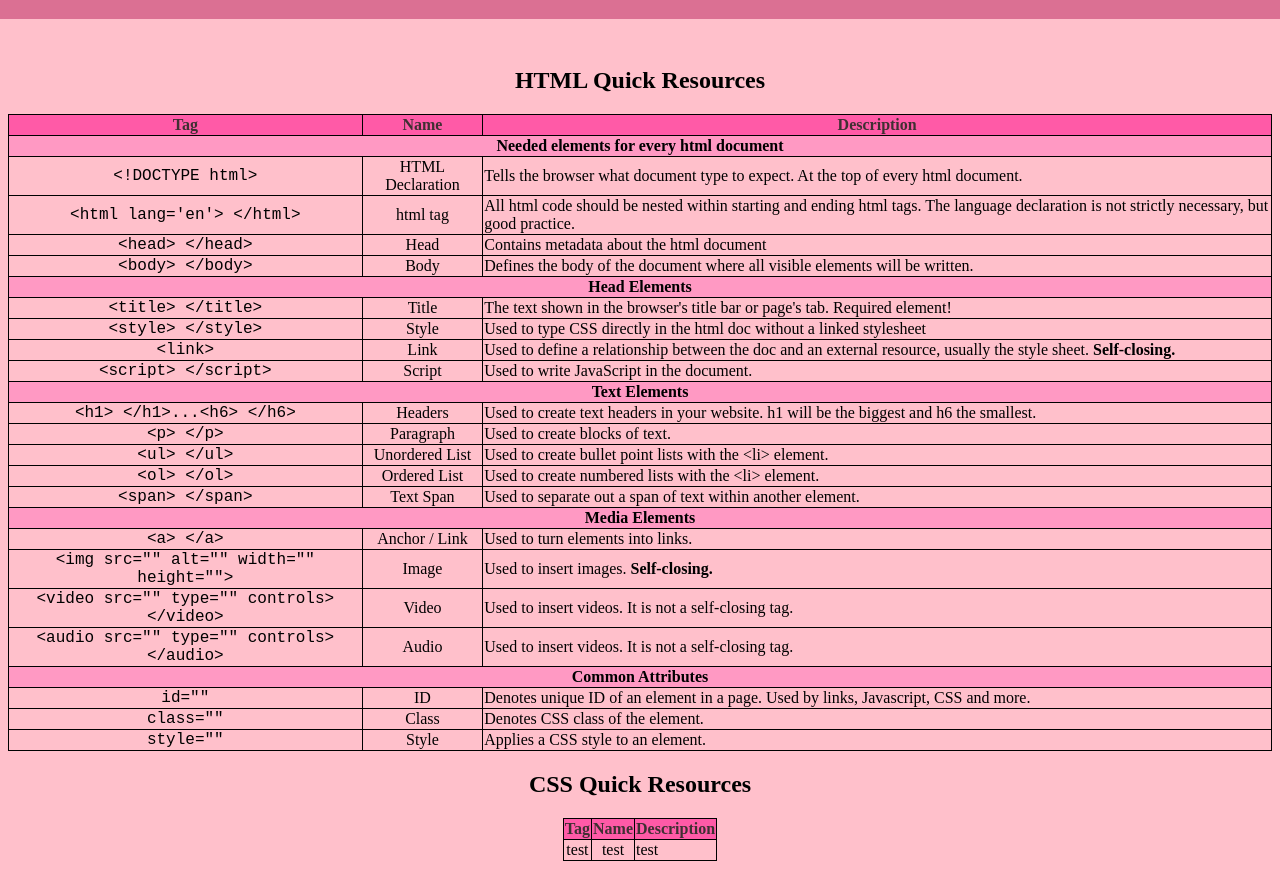
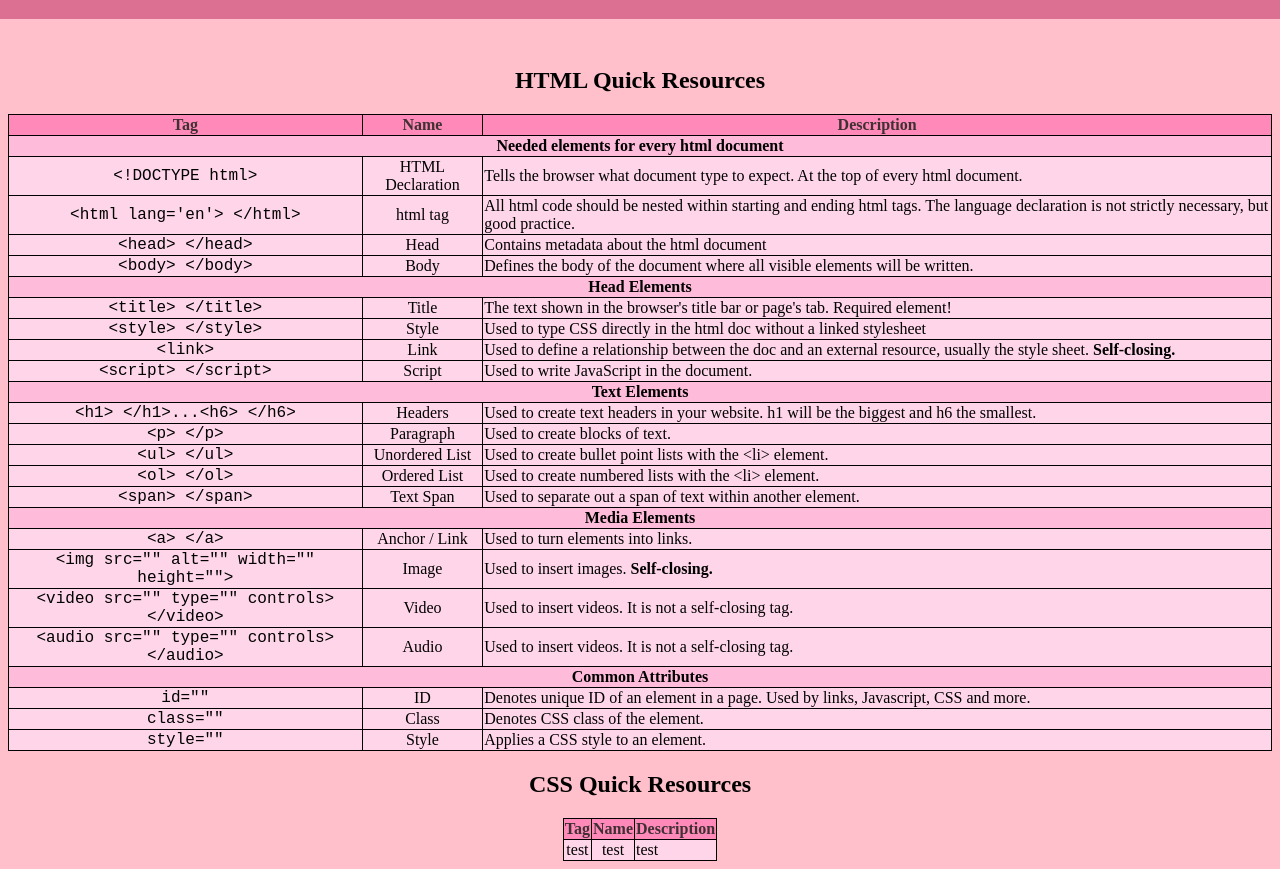
Before and after one commit to Rosenplants/HTML-CSS-Cheat-Sheet, a plain HTML site: page index.html in a window 1280 px wide. Shown: the part 61-930 px from the top of the page. Drawn offline with Linux system fonts and the light colour scheme.

Commit message:
changes some of the pinks

```diff
--- a/style.css
+++ b/style.css
@@ -31,12 +31,16 @@ table, thead, tbody, tr, th, td {
 }
 
 thead th {
-    background-color:#ff399c;
+    background-color:#ff77b4;
     opacity: 0.75;
 }
 
 th {
-    background-color: rgb(255 130 190 / 61%);
+    background-color: #ffbcda;
+}
+
+td {
+    background-color: #ffd6e9;
 }
 
 tr td:nth-child(1),
```
